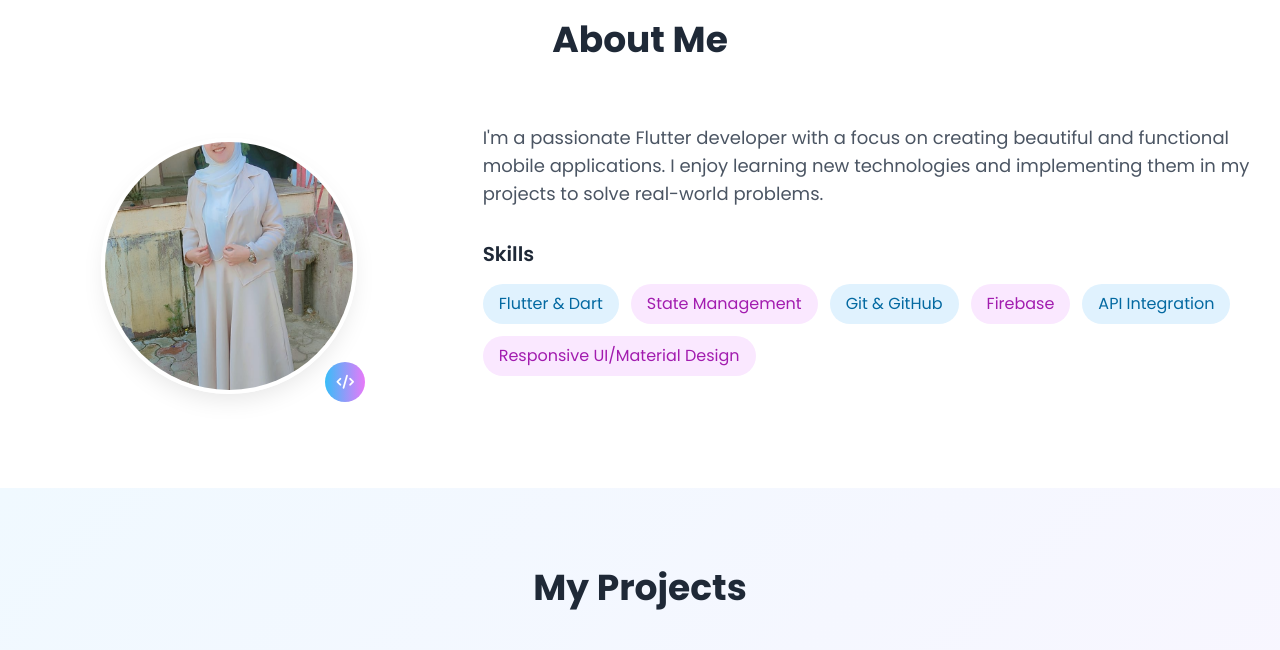
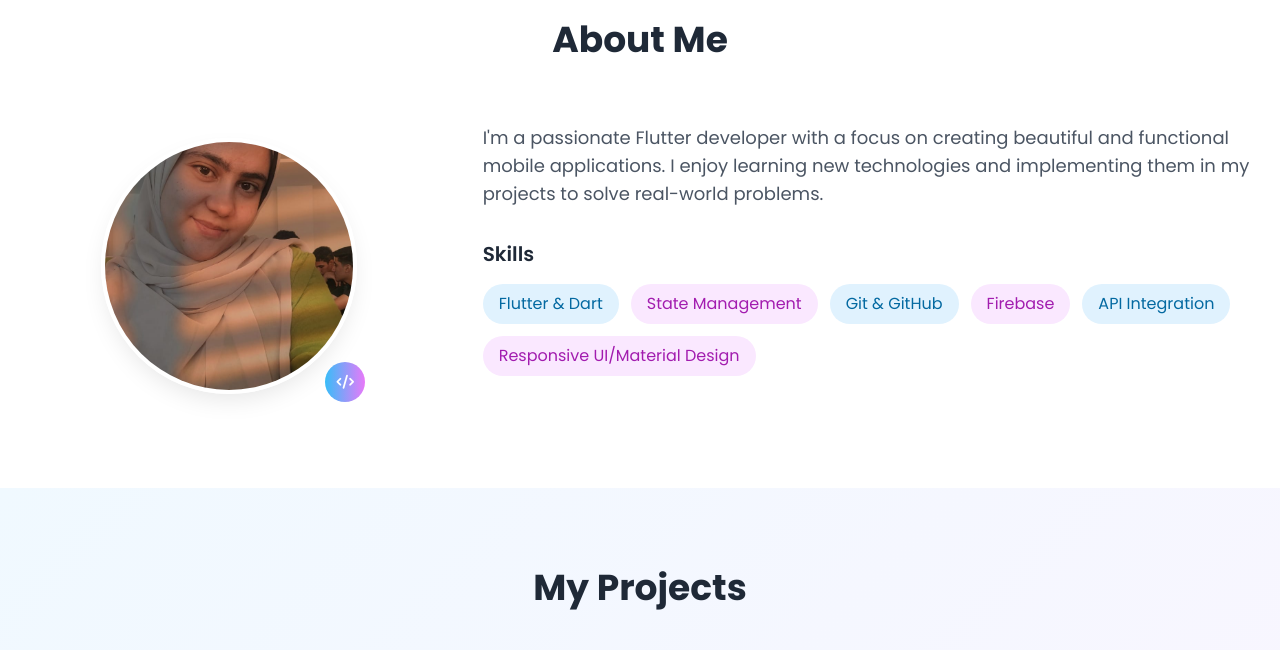
Before and after one commit to Nourhan-Gamal1/Nour_Portfolio, a plain HTML site: page index.html in a window 1280 px wide. Shown: the part 860-1510 px from the top of the page. Drawn offline with nearby package versions, Linux system fonts and the light colour scheme.

Commit message:
3rd commit

```diff
--- a/index.html
+++ b/index.html
@@ -96,7 +96,7 @@
                 <div class="md:w-1/3 mb-10 md:mb-0 flex justify-center">
                     <div class="scroll-animate relative">
                         <img
-                            src="img/my.jpg"
+                            src="img/WhatsApp Image 2025-10-08 at 17.14.28_bf353528.jpg"
                             alt="Nourhan Gamal"
                             class="profile-image"
                         >
```
Also changed, not shown: img/WhatsApp Image 2025-10-08 at 17.14.28_bf353528.jpg (added).
